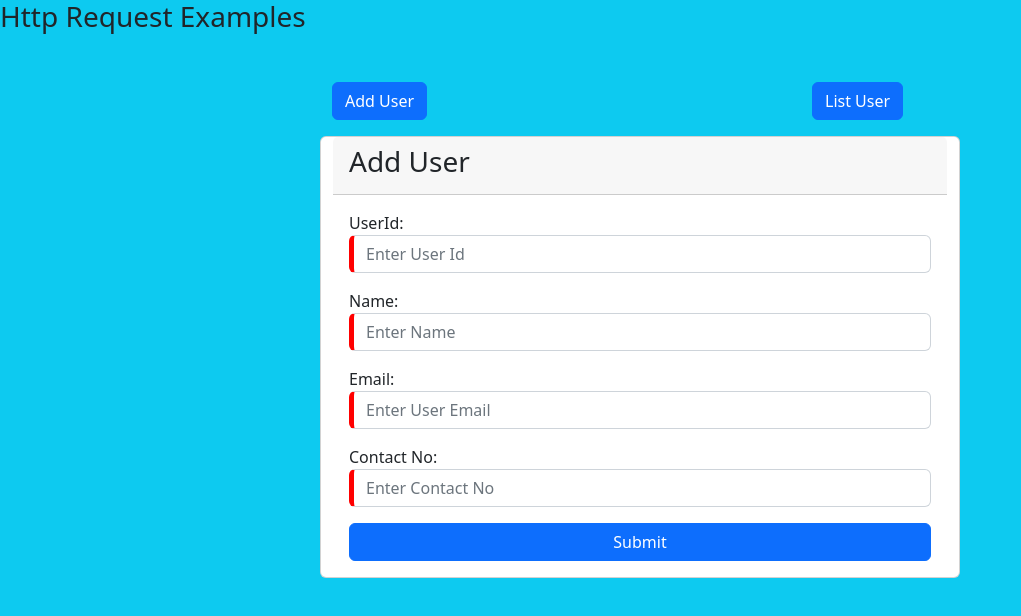
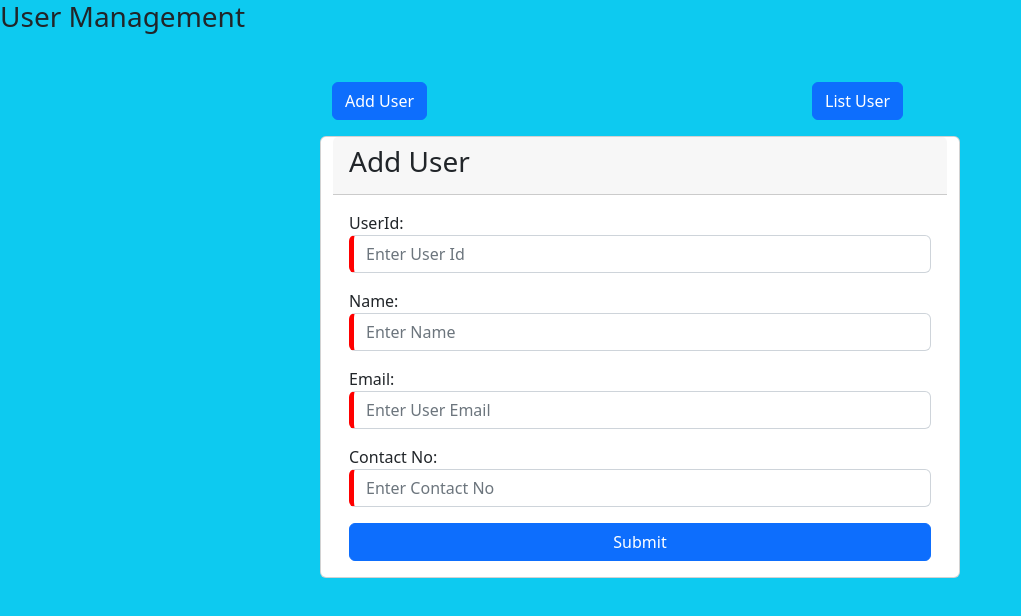
Before and after one commit to veeresh9148/http-request-test, an Angular app: page /AddUser in a window 1280 px wide. Shown: the top 616 px of the page, without its empty margins (0-1021 px from the left). Built offline with nearby package versions, Linux system fonts and the light colour scheme.

Commit message:
changes by veeresh

```diff
--- a/src/app/app.component.html
+++ b/src/app/app.component.html
@@ -1,4 +1,4 @@
-<h3>Http Request Examples</h3>
+<h3>User Management</h3>
 <!-- <div class="container mt-5">
   <div class="row">
     <div class="col-5">
```
